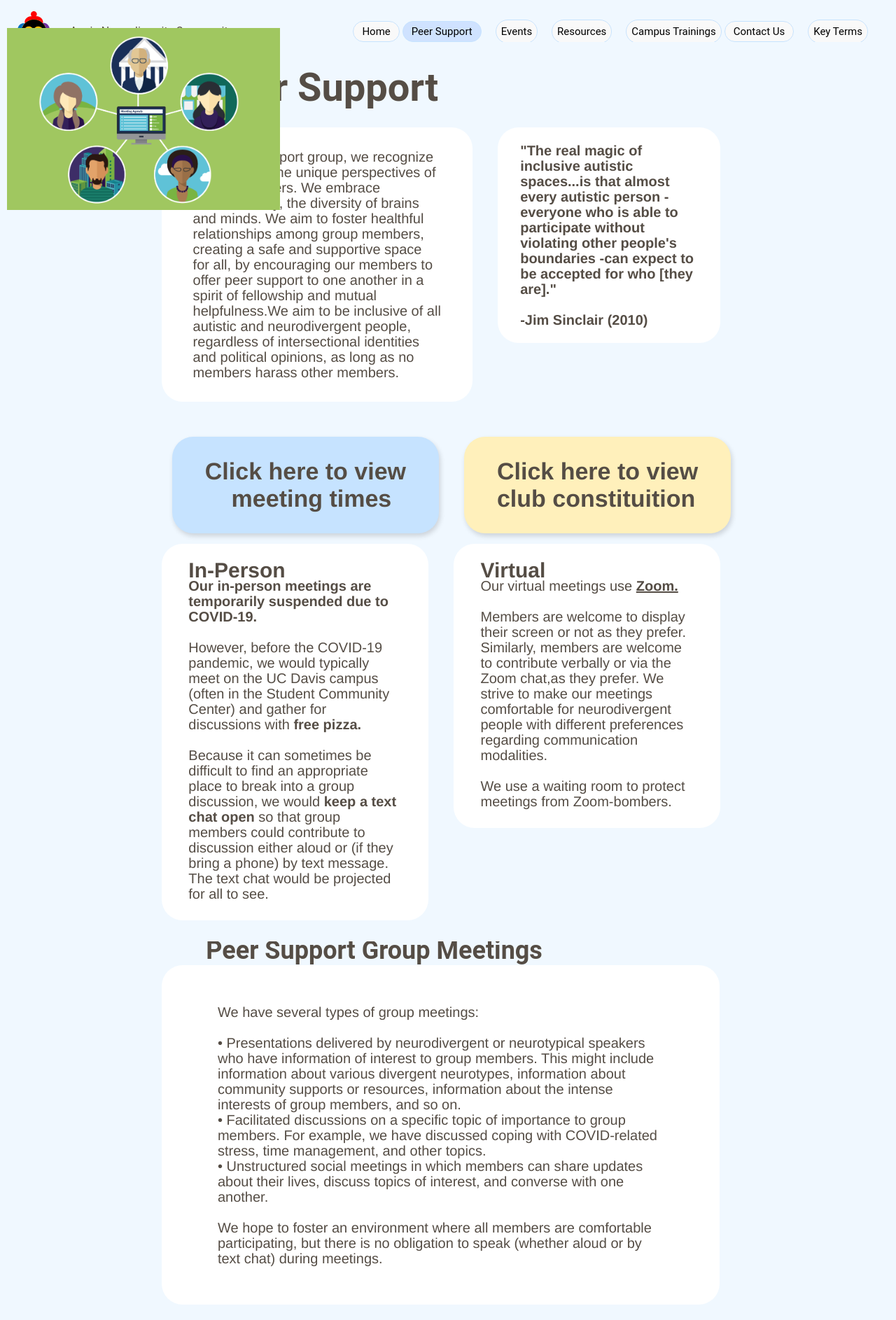
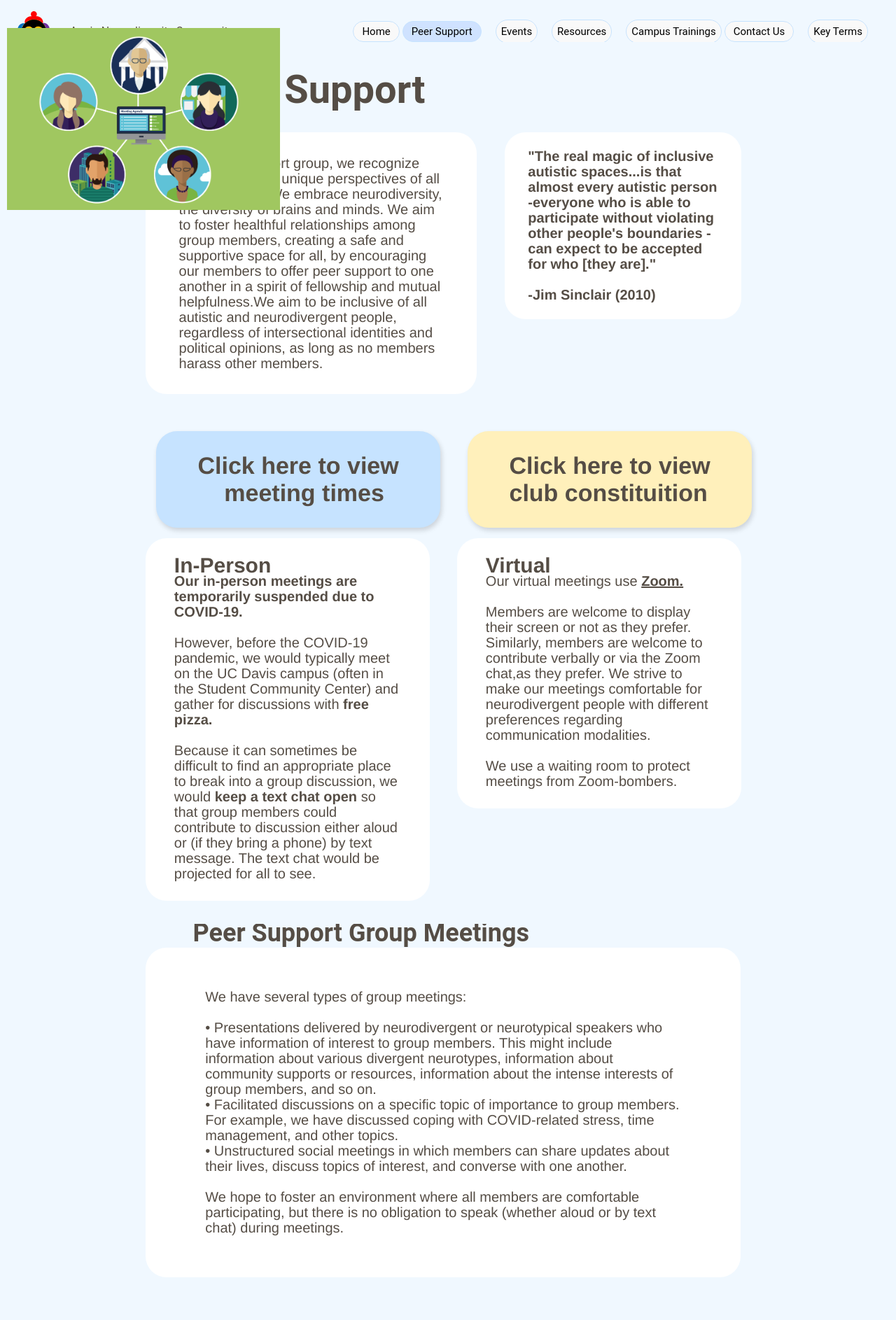
Before and after one commit to Autism-Neurodiversity-Community-UCD/ancwebsite, a Flask app: page /peersupport in a window 1280 px wide. Shown: the top 1886 px of the page at 70% size. Run offline with Flask 2, Linux system fonts and the light colour scheme.

Commit message:
Update ANCpeersupport.css
Fixed margin to use % not px

```diff
--- a/static/css/ANCpeersupport.css
+++ b/static/css/ANCpeersupport.css
@@ -403,7 +403,7 @@ html {
   body {
     font-family: "Roboto", sans-serif;
     margin-top: 50px;
-    margin-left: 180px;
-    margin-right: 200px;
+    margin-left: 12%;
+    margin-right: 13%;
     background-color: #F0F8FF;
   }
```
